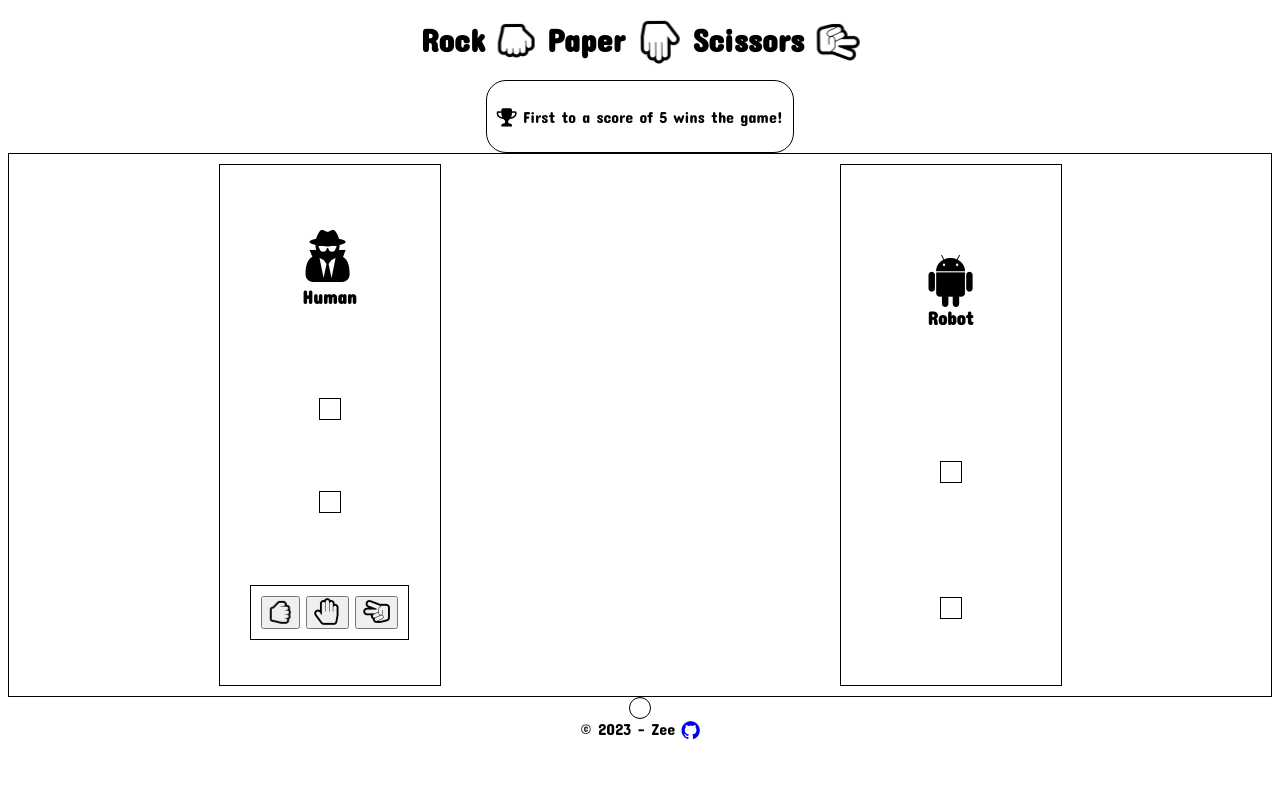
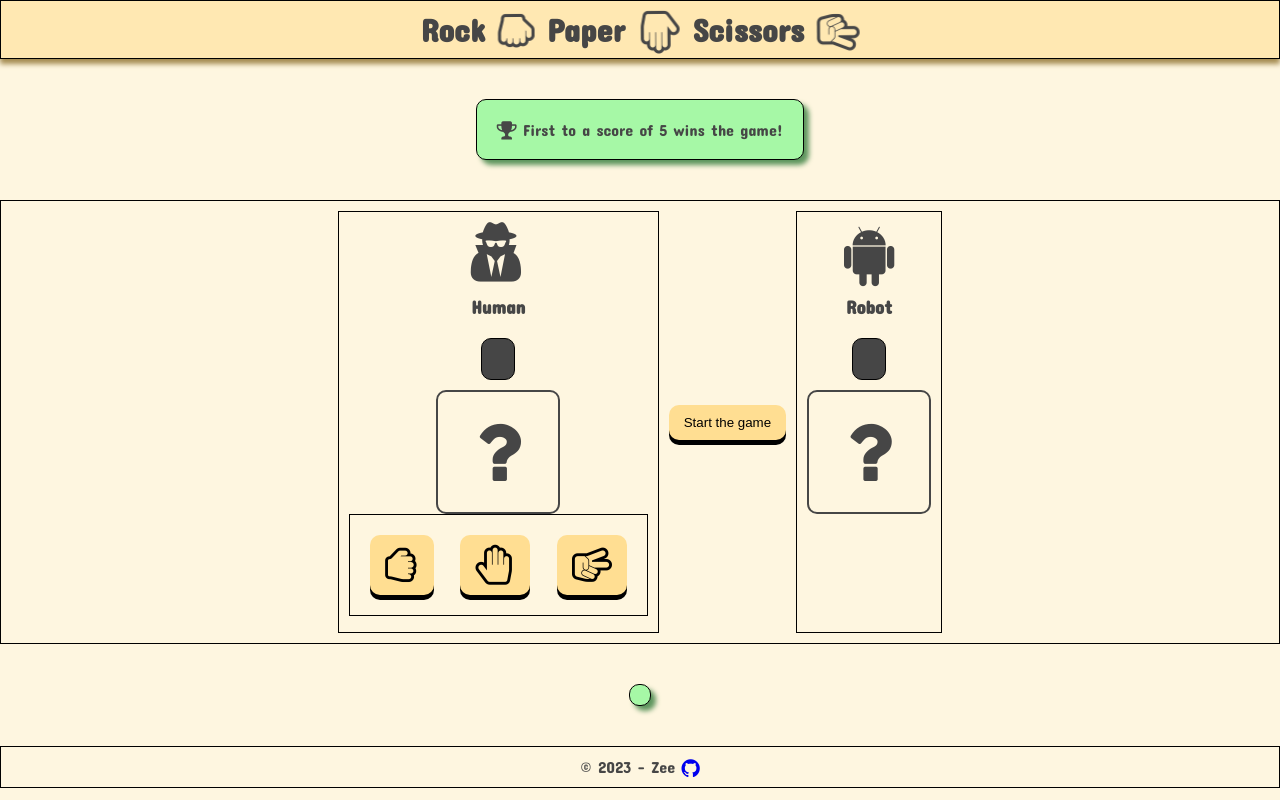
Before and after one commit to zguessous/rockpaperscissors, a plain HTML site: page index.html in a window 1280 px wide. Drawn offline with Linux system fonts and the light colour scheme.

Commit message:
more UI work

```diff
--- a/index.html
+++ b/index.html
@@ -13,13 +13,13 @@
     <title>Rock Paper Scissors Game</title>
 </head>
 <body>
-    <header>
+    <div class="header">
         <h1>
             Rock <i class="fa fa-hand-rock-o fa-lg fa-spin"></i>
             Paper <i class="fa fa-hand-paper-o fa-lg fa-spin"></i>
             Scissors <i class="fa fa-hand-scissors-o fa-lg fa-spin"></i>
         </h1>
-    </header>
+    </div>
 
     <div class="column1-section">
         <p>
@@ -30,27 +30,26 @@
 
     <div class="column2-section">
         <div class="card">
-            <h3>
-                <i class="fa fa-user-secret fa-3x"></i>
-                <br>
-                Human
-            </h3>
-            <div id="playerScore"></div>
-            <div id="playerChoice"></div>
-            <div class="choice">
-                <button><i class="fa fa-hand-rock-o fa-rotate-90 fa-2x"></i> </button>
-                <button><i class="fa fa-hand-paper-o fa-2x"></i></button>
-                <button><i class="fa fa-hand-scissors-o fa-2x"></i></button>
+            <i class="fa fa-user-secret fa-4x"></i>
+            <h3>Human</h3>
+            <div class="score-box" id="playerScore"></div>
+            <div class="choice-box" id="playerChoice">
+                <i class="fa fa-question fa-5x"></i>
+            </div>
+            <div class="group-buttons">
+                <button><i class="fa fa-hand-rock-o fa-3x fa-rotate-90 "></i> </button>
+                <button><i class="fa fa-hand-paper-o fa-3x"></i></button>
+                <button><i class="fa fa-hand-scissors-o fa-3x fa-flip-horizontal"></i></button>
             </div>
         </div>
+        <button>Start the game</button>
         <div class="card">
-            <h3>
-                <i class="fa fa-android fa-3x"></i>
-                <br>
-                Robot
-            </h3>
-            <div id="computerScore"></div>
-            <div id="computerChoice"></div>
+            <i class="fa fa-android fa-4x"></i>
+            <h3>Robot</h3>
+            <div class="score-box" id="computerScore"></div>
+            <div class="choice-box" id="computerChoice">
+                <i class="fa fa-question fa-5x"></i>
+            </div>
         </div>
     </div>
 
@@ -58,12 +57,14 @@
 
     </div>
 
-    <footer>
-        © 2023 - Zee
-        <a href="https://github.com/zguessous" target="_blank">
-            <i class="fa fa-github fa-lg"></i>
-        </a>
-    </footer>
+    <div class="footer">
+        <p>
+            © 2023 - Zee
+            <a href="https://github.com/zguessous" target="_blank">
+                <i class="fa fa-github fa-lg"></i>
+            </a>
+        </p>
+    </div>
 
 </body>
 </html>
--- a/style.css
+++ b/style.css
@@ -1,5 +1,9 @@
 body {
     font-family: 'Concert One', cursive;
+    background-color:rgb(254, 246, 224);
+    margin: 0px;
+    height: fit-content;
+    color: rgb(70, 70, 70);
 }
 
 div {
@@ -7,33 +11,82 @@ div {
     padding: 10px;
 }
 
-header, footer {
+
+.header, .footer {
     text-align: center;
+    margin: 0px auto;
+    padding: 0px;
+}
+
+.header {
+    background-color: rgb(255, 232, 178);
+    box-shadow: 0px 5px 5px rgb(165, 140, 82);
 }
 
 h1, h3, p {
     text-align: center;
+    margin: 0px;
+    padding: 10px;
 }
 
 .column1-section {
-    margin: auto;
     width: fit-content;
-    border-radius: 20px;
+    margin: 40px auto;
+    border-radius: 10px;
+    box-shadow: 5px 5px 5px rgb(93, 149, 93);
+    background-color: rgb(166, 248, 166);
 }
 
 .column2-section {
-    margin: auto;
+    margin: 40px auto;
     display: flex;
-    justify-content: space-around;
+    justify-content: center;
     align-items: center;
 
 }
 
 .card {
-    width: 200px;
-    height: 500px;
+    width: 300;
+    height: 400px;
     display: flex;
     flex-direction: column;
-    justify-content: space-around;
+    justify-content: flex-start;
     align-items: center;
 }
+
+.score-box {
+    width: 12px;
+    height:20px;
+    margin: 10px;
+    background-color: rgb(70, 70, 70);
+    color: rgb(252, 252, 252);
+    border-radius: 10px;
+}
+
+.choice-box {
+    width: 100px;
+    height: 100px;
+    display: flex;
+    justify-content: center;
+    align-items: center;
+    border: 2px solid rgb(70, 70, 70);
+    border-radius: 10px;
+}
+
+button {
+    width: fit-content;
+    margin: 10px;
+    padding: 10px 15px;
+    cursor: pointer;
+    background-color: rgb(255, 222, 146);
+    box-shadow: 0px 5px;
+    border: none;
+    border-radius: 10px;
+}
+
+button:active {
+    background-color: rgb(250, 198, 74);
+    box-shadow: 0px 0px;
+    transform: translateY(5px);
+
+}
```
